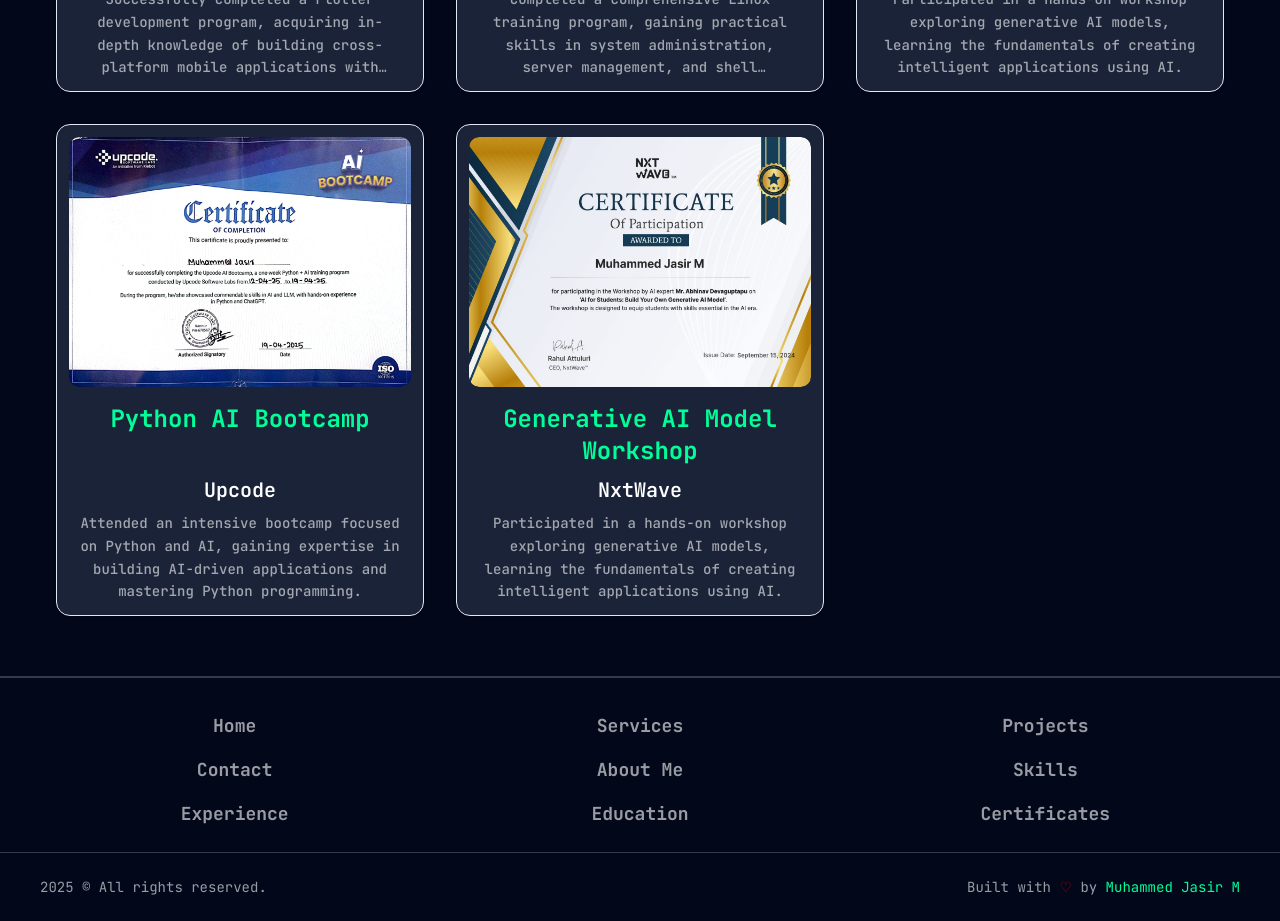
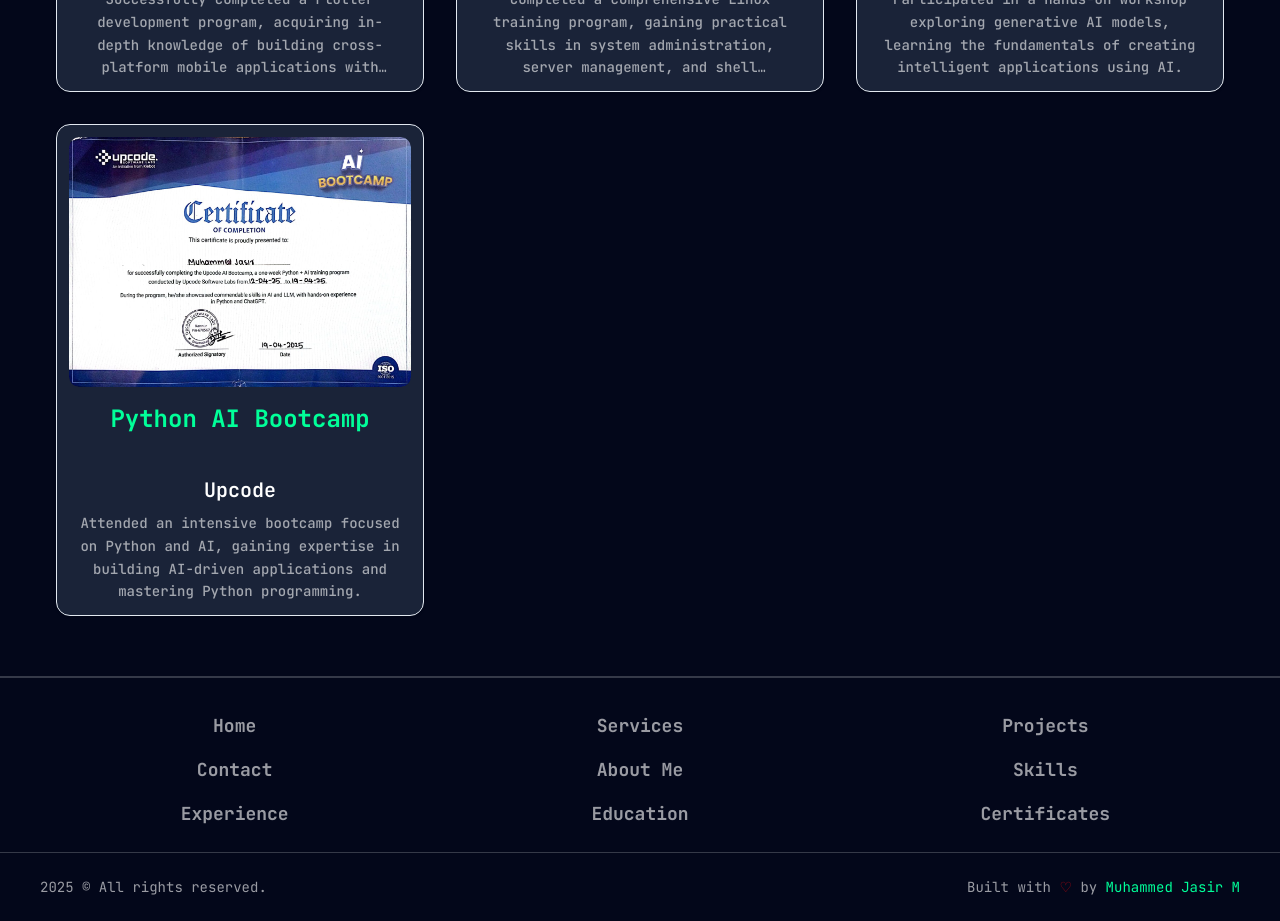
Before and after one commit to Muhammed-Jasir-M/Portfolio, a Next.js app: page /resume in a window 1280 px wide. Shown: the part 3380-4301 px from the top of the page. Built offline with nearby package versions, Linux system fonts and the light colour scheme.

Commit message:
Update resume.tsx

```diff
--- a/src/constants/resume.tsx
+++ b/src/constants/resume.tsx
@@ -220,12 +220,5 @@
       description:
         "Attended an intensive bootcamp focused on Python and AI, gaining expertise in building AI-driven applications and mastering Python programming.",
     },
-    {
-      image: "/assets/certificates/generative-ai-model.jpeg",
-      issuer: "NxtWave",
-      title: "Generative AI Model Workshop",
-      description:
-        "Participated in a hands-on workshop exploring generative AI models, learning the fundamentals of creating intelligent applications using AI.",
-    },
   ],
 };
```
